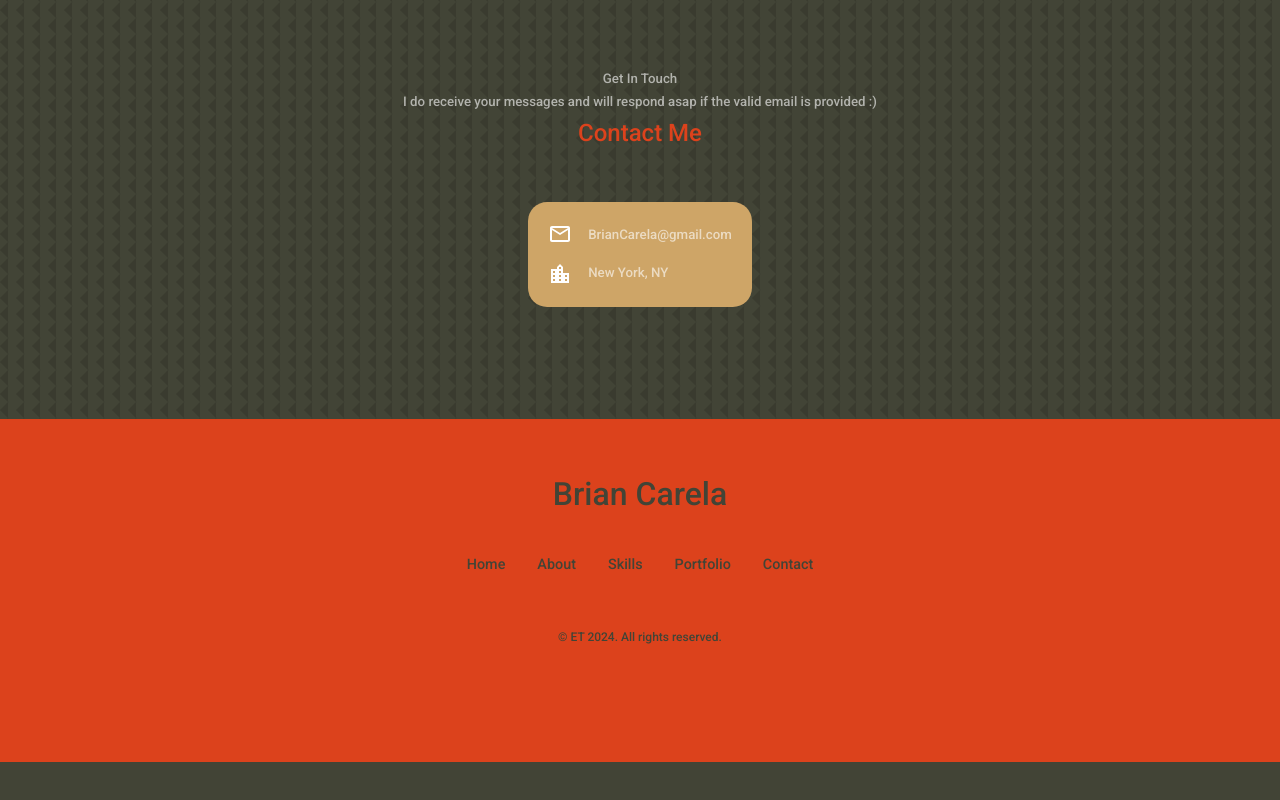
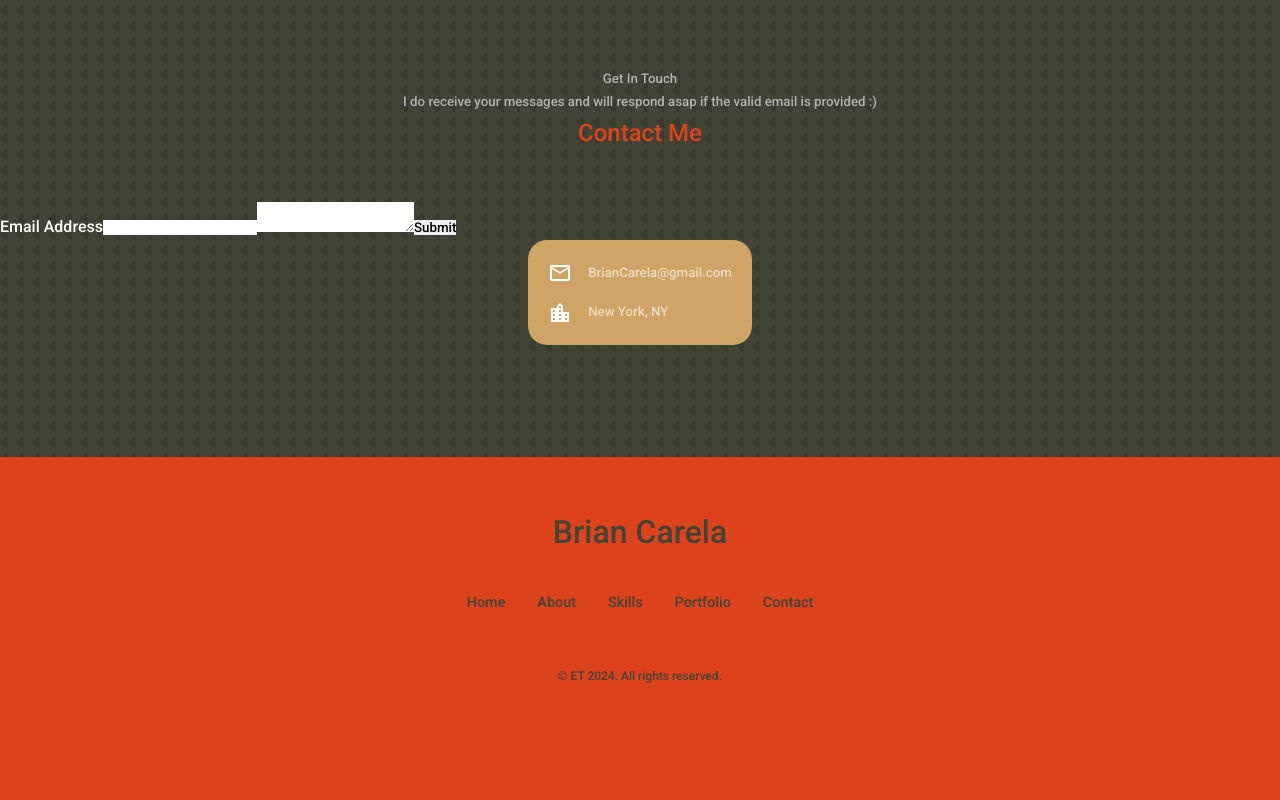
Before and after one commit to BrianCarela/Portfolio, a React (Create React App) app: page / in a window 1280 px wide. Shown: the part 3598-4398 px from the top of the page. Before the commit the page ends 4360 px from the top, so only its background shows below. Built offline with nearby package versions, Linux system fonts and the light colour scheme.

Commit message:
Update Contact.jsx

```diff
--- a/src/components/contact/Contact.jsx
+++ b/src/components/contact/Contact.jsx
@@ -17,7 +17,33 @@ const Contact = () => {
         provided :)
       </h5>
       <h2>Contact Me</h2>
-
+      <form onSubmit={handleSubmit}>
+        <label htmlFor="email">
+          Email Address
+        </label>
+        <input
+          id="email"
+          type="email"
+          name="email"
+        />
+        <ValidationError
+          prefix="Email"
+          field="email"
+          errors={state.errors}
+        />
+        <textarea
+          id="message"
+          name="message"
+        />
+        <ValidationError
+          prefix="Message"
+          field="message"
+          errors={state.errors}
+        />
+        <button type="submit" disabled={state.submitting}>
+          Submit
+        </button>
+      </form>
       <div className="container contact__container">
         <div className="contact__options">
           <article className="contact__option">
```
